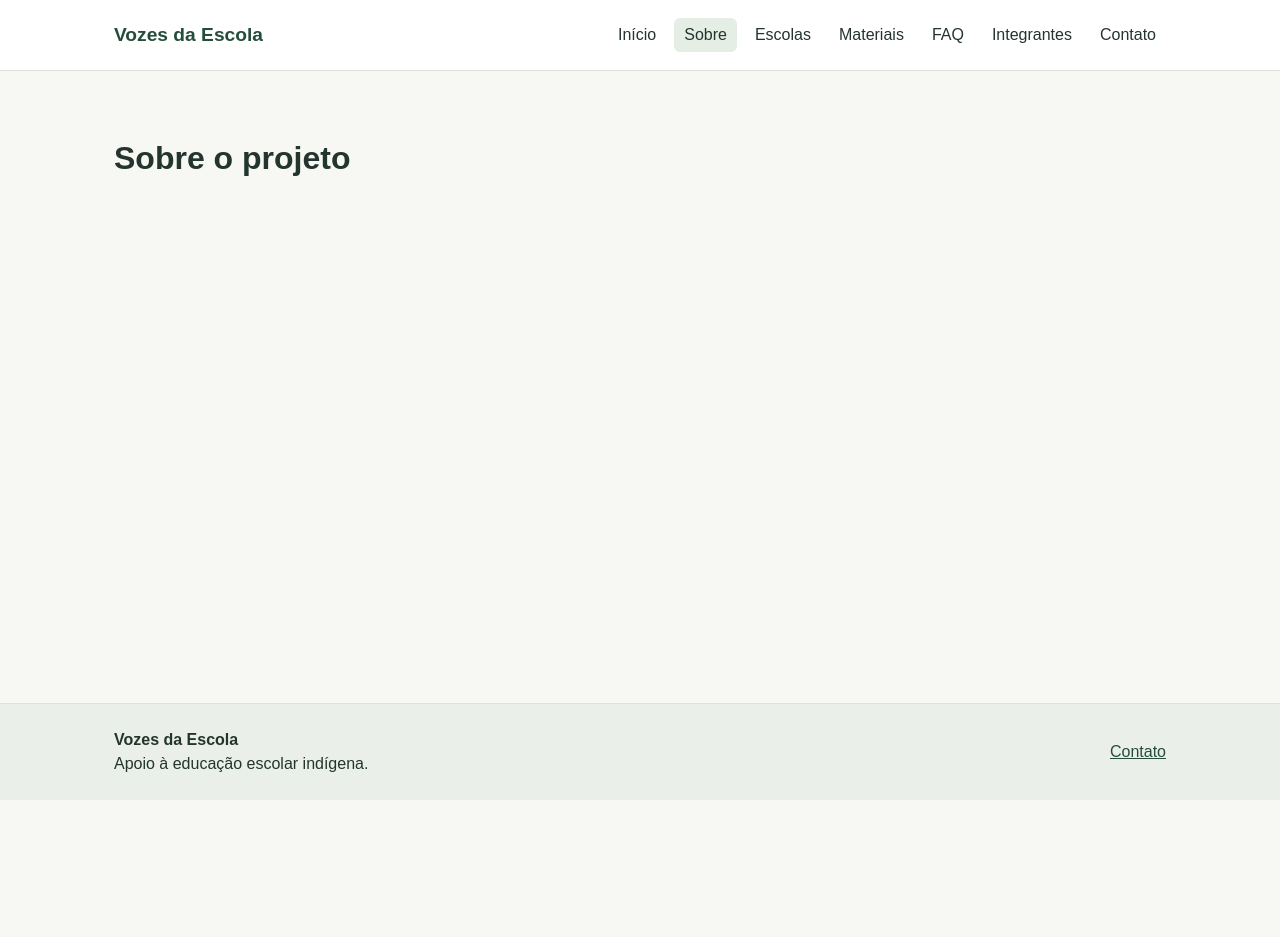
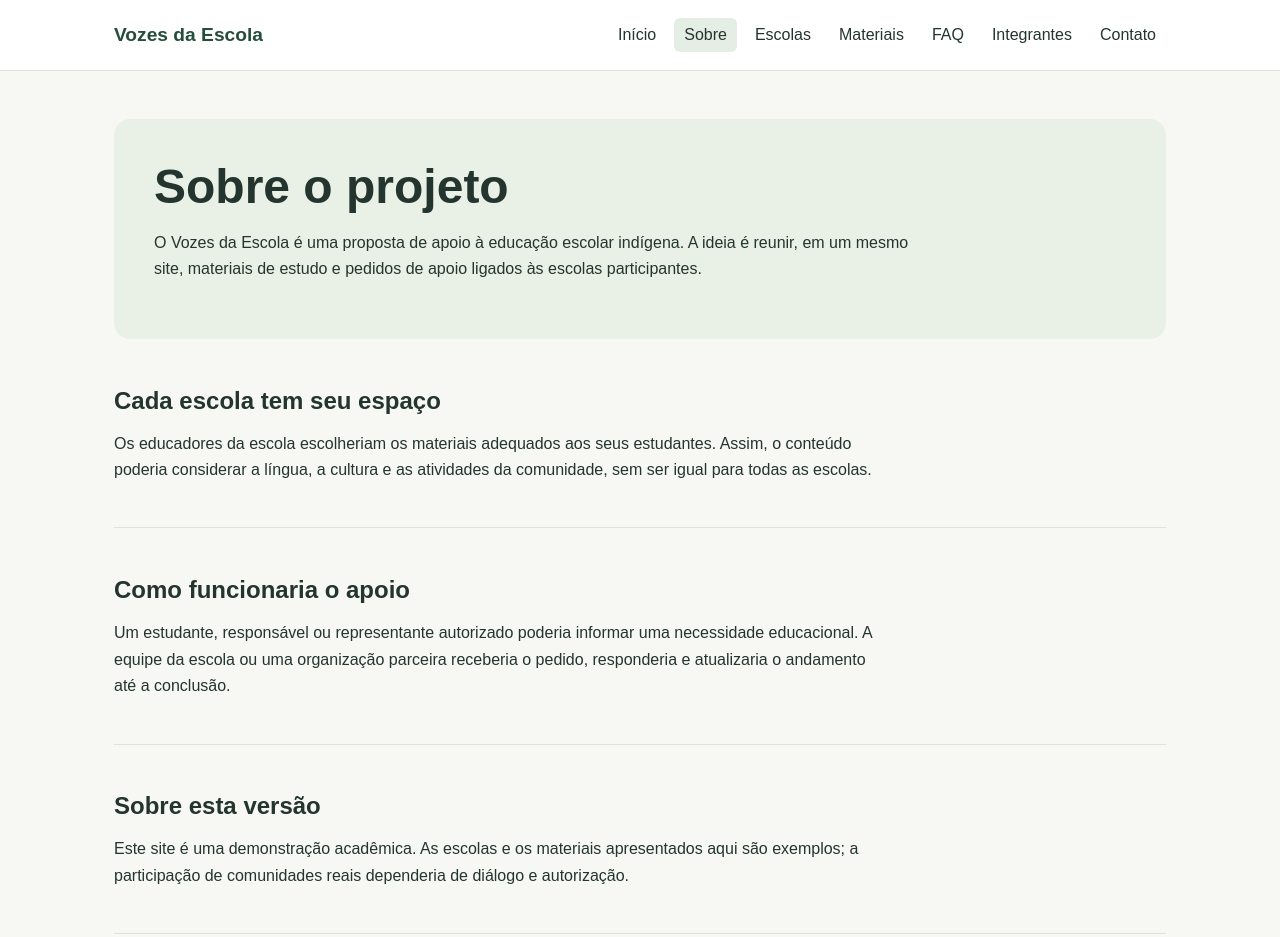
Before and after one commit to BFVVH/apoio-educacao-indigena, a plain HTML site: page paginas/sobre.html in a window 1280 px wide. Shown: the top 937 px of the page. Before the commit the page ends 800 px from the top, so only its background shows below. Drawn offline with Linux system fonts and the light colour scheme.

Commit message:
feat: explica a proposta na pagina sobre
Co-authored-by: Victor0Henrique <Victor0Henrique@users.noreply.github.com>
Co-authored-by: BrenoMenezes20 <BrenoMenezes20@users.noreply.github.com>
Co-authored-by: Felipe Rocha <felipee.rochaa.sanchess@gmail.com>

```diff
--- a/css/style.css
+++ b/css/style.css
@@ -131,6 +131,32 @@ main {
     font-weight: 700;
 }
 
+.apresentacao-pagina {
+    padding: 40px;
+    border-radius: 16px;
+    background: #e9f1e6;
+}
+
+.apresentacao-pagina h1 {
+    margin: 0 0 16px;
+    font-size: clamp(2rem, 4vw, 3rem);
+}
+
+.apresentacao-pagina p,
+.secao-texto p {
+    max-width: 760px;
+    line-height: 1.65;
+}
+
+.secao-texto {
+    padding: 28px 0;
+    border-bottom: 1px solid #dce3d9;
+}
+
+.secao-texto h2 {
+    margin-bottom: 12px;
+}
+
 .rodape {
     background: #eaf0e9;
     border-top: 1px solid #dce3d9;
@@ -174,6 +200,10 @@ main {
         padding: 32px 24px;
     }
 
+    .apresentacao-pagina {
+        padding: 32px 24px;
+    }
+
     .cartoes-iniciais {
         grid-template-columns: 1fr;
     }
--- a/paginas/sobre.html
+++ b/paginas/sobre.html
@@ -23,7 +23,25 @@
         </nav>
     </header>
     <main>
-        <h1>Sobre o projeto</h1>
+        <section class="apresentacao-pagina">
+            <h1>Sobre o projeto</h1>
+            <p>O Vozes da Escola é uma proposta de apoio à educação escolar indígena. A ideia é reunir, em um mesmo site, materiais de estudo e pedidos de apoio ligados às escolas participantes.</p>
+        </section>
+
+        <section class="secao-texto" aria-labelledby="titulo-escolas">
+            <h2 id="titulo-escolas">Cada escola tem seu espaço</h2>
+            <p>Os educadores da escola escolheriam os materiais adequados aos seus estudantes. Assim, o conteúdo poderia considerar a língua, a cultura e as atividades da comunidade, sem ser igual para todas as escolas.</p>
+        </section>
+
+        <section class="secao-texto" aria-labelledby="titulo-apoio">
+            <h2 id="titulo-apoio">Como funcionaria o apoio</h2>
+            <p>Um estudante, responsável ou representante autorizado poderia informar uma necessidade educacional. A equipe da escola ou uma organização parceira receberia o pedido, responderia e atualizaria o andamento até a conclusão.</p>
+        </section>
+
+        <section class="secao-texto" aria-labelledby="titulo-demonstracao">
+            <h2 id="titulo-demonstracao">Sobre esta versão</h2>
+            <p>Este site é uma demonstração acadêmica. As escolas e os materiais apresentados aqui são exemplos; a participação de comunidades reais dependeria de diálogo e autorização.</p>
+        </section>
     </main>
     <footer class="rodape">
         <div class="conteudo-rodape">
```
